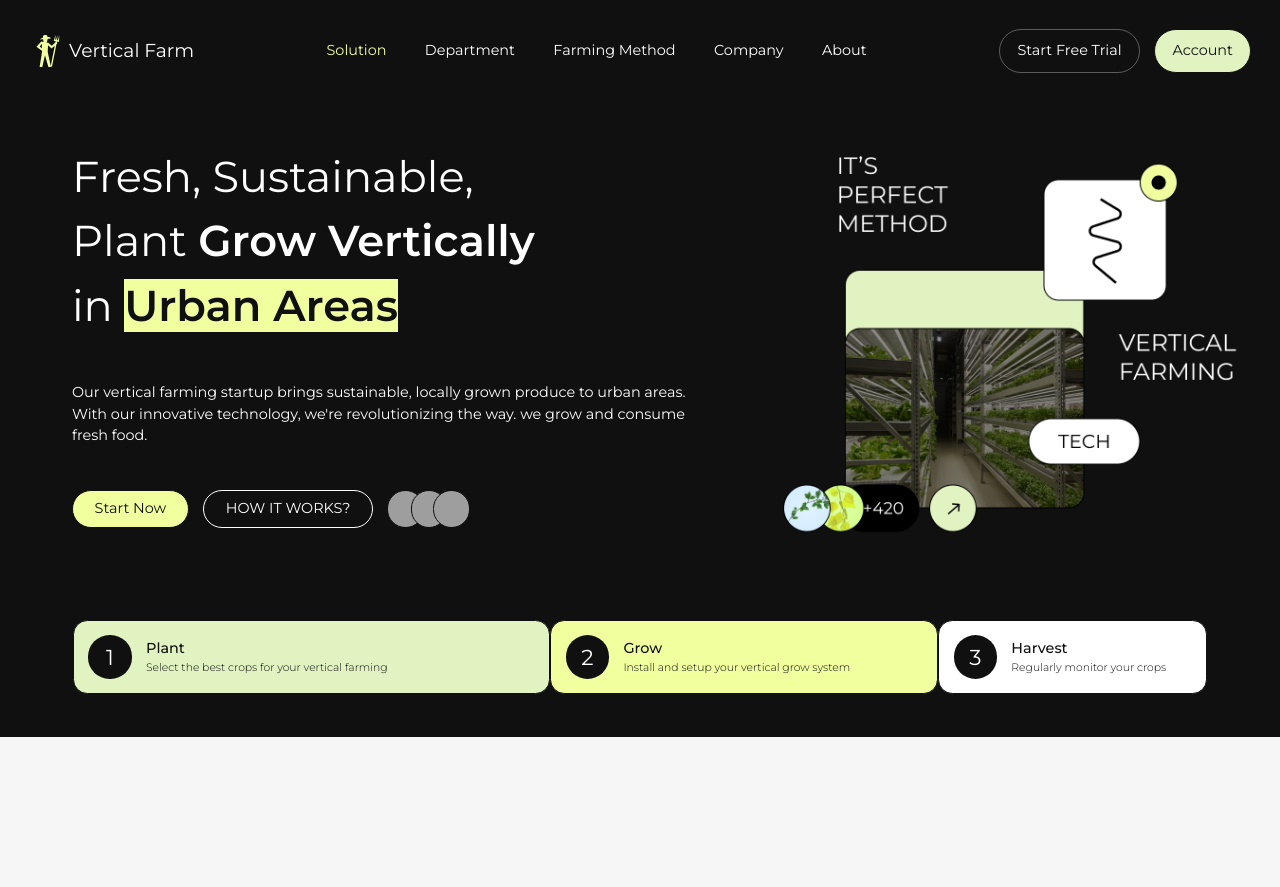
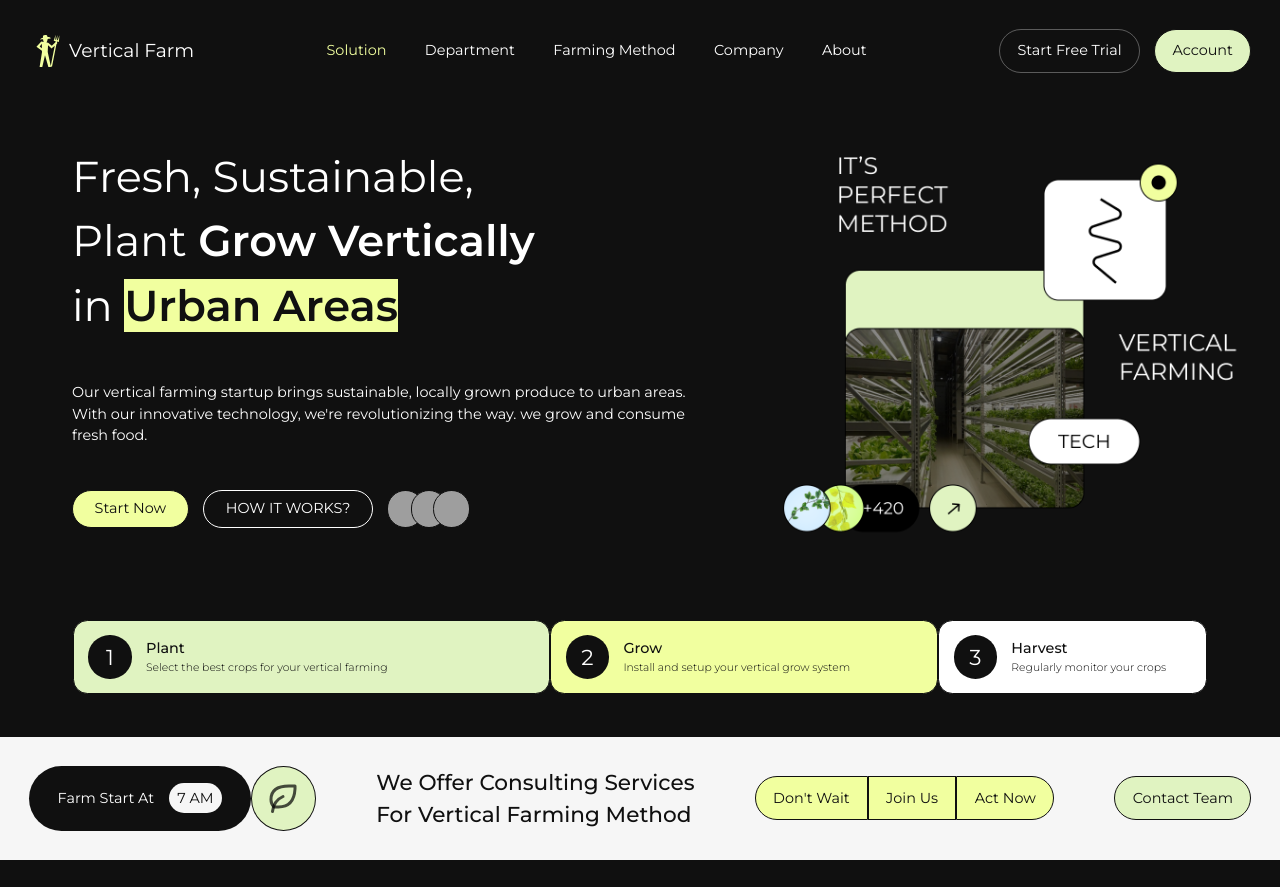
Before and after one commit to Shanu-MERN/vertical-farm, a React (Vite) app: page / in a window 1280 px wide. After the commit the page ends 860 px from the top, so only its background shows below. Built offline with nearby package versions, Linux system fonts and the light colour scheme; grey boxes are pictures that could not be loaded.

Commit message:
add consulting div

```diff
--- a/src/App.css
+++ b/src/App.css
@@ -32,6 +32,7 @@
 
 .nav-item {
   width: fit-content;
+  cursor: pointer;
 }
 
 .nav-item-active {
@@ -128,6 +129,7 @@
 .step {
   padding: 1rem;
   display: flex;
+  align-items: center;
   border-radius: 1rem;
   gap: 1rem;
   border: 1px solid var(--bg);
@@ -191,8 +193,76 @@
 }
 
 .consult {
+  display: flex;
+  align-items: center;
+  justify-content: space-between;
   background-color: #f6f6f6;
-  height: 150px;
-  width: 100%;
+  color: var(--bg);
+  padding: 2rem;
+}
+
+.farm-start-container {
   display: flex;
 }
+
+.farm-start {
+  display: flex;
+  align-items: center;
+  gap: 1rem;
+  background-color: var(--bg);
+  padding: 1.2rem 2rem;
+  border-radius: 3rem;
+  color: white;
+}
+
+.farm-start-time {
+  color: var(--bg);
+  background-color: #f6f6f6;
+  border-radius: 2rem;
+  padding: 0.3rem 0.6rem;
+}
+
+.info-icon {
+  display: flex;
+  align-items: center;
+  justify-content: center;
+  width: 65px;
+  /* aspect-ratio: 1/1; */
+  background-color: var(--ascent-primary);
+  color: black;
+  border: 1px solid var(--bg);
+  font-size: 2.5rem;
+  border-radius: 50%;
+}
+.info-icon-leaf {
+  color: rgba(0, 0, 0, 0.7);
+}
+
+.consult-buttons {
+  display: flex;
+}
+
+.consult .button {
+  background-color: var(--ascent-secondary);
+  border-color: var(--bg);
+  white-space: nowrap;
+}
+
+.consult .onex {
+  border-radius: 2rem 0 0 2rem;
+}
+.consult .twox {
+  border-radius: 0;
+}
+.consult .threex {
+  border-radius: 0 2rem 2rem 0;
+}
+
+.contact .button {
+  background-color: var(--ascent-primary);
+}
+
+.consult-text {
+  font-size: 1.5rem;
+  font-weight: 500;
+}
--- a/src/App.jsx
+++ b/src/App.jsx
@@ -1,8 +1,8 @@
 import "./App.css";
 import { GiFarmer } from "react-icons/gi";
 import masterimg from "./assets/test.png";
-import { FaLeaf } from "react-icons/fa";
-import { GiChestnutLeaf } from "react-icons/gi";
+
+import { TbLeaf } from "react-icons/tb";
 
 function App() {
   return (
@@ -70,7 +70,6 @@ function App() {
             </div>
           </div>
         </div>
-        <div className="icons"></div>
         <div className="step two">
           <div className="step-icon-container">
             <div className="step-icon">2</div>
@@ -92,10 +91,28 @@ function App() {
           </div>
         </div>
       </div>
+
       <div className="consult">
-        <div className="test"></div>
-        <div className="test"></div>
-        <div className="test"></div>
+        <div className="farm-start-container">
+          <div className="farm-start">
+            Farm Start At
+            <div className="farm-start-time">7 AM</div>
+          </div>
+          <div className="info-icon">
+            <TbLeaf className="info-icon-leaf" />
+          </div>
+        </div>
+        <div className="consult-text">
+          We Offer Consulting Services <br /> For Vertical Farming Method
+        </div>
+        <div className="consult-buttons">
+          <div className="button onex">Don't Wait</div>
+          <div className="button twox">Join Us</div>
+          <div className="button threex">Act Now</div>
+        </div>
+        <div className="contact">
+          <div className="button">Contact Team</div>
+        </div>
       </div>
     </div>
   );
```
